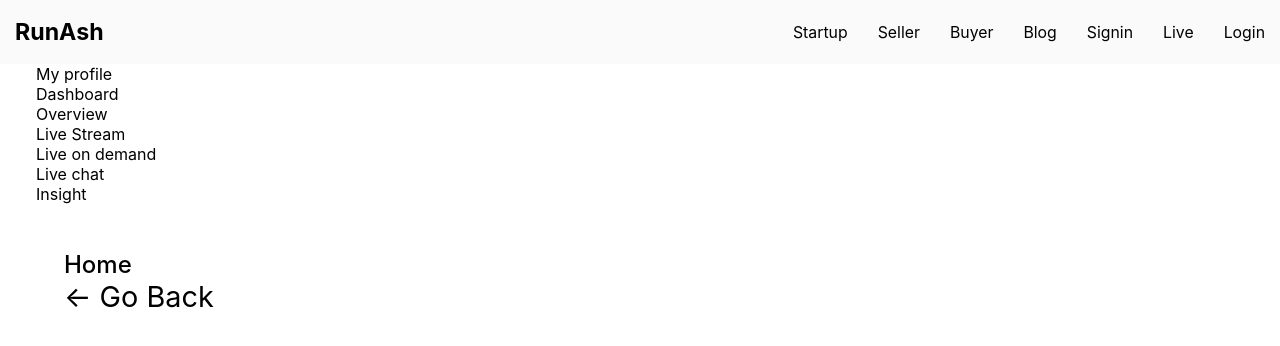
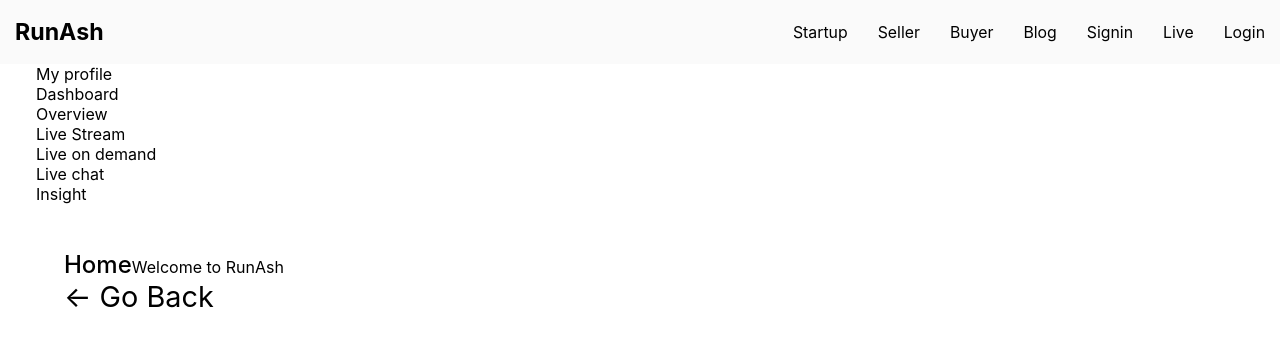
Before and after one commit to rammurmu/next, a Next.js app: page /dashboard in a window 1280 px wide. Shown: the top 346 px of the page. Built offline with nearby package versions, Linux system fonts and the light colour scheme.

Commit message:
Update dashboard.js

```diff
--- a/pages/dashboard.js
+++ b/pages/dashboard.js
@@ -48,6 +48,7 @@ export default function Dashboard() {
         </div>
         <main className={styles.main}>
         <span className={styles.heading}>Home</span>
+        <span className={styles.SubHeading}>Welcome to RunAsh</span>
 
 
 
```
